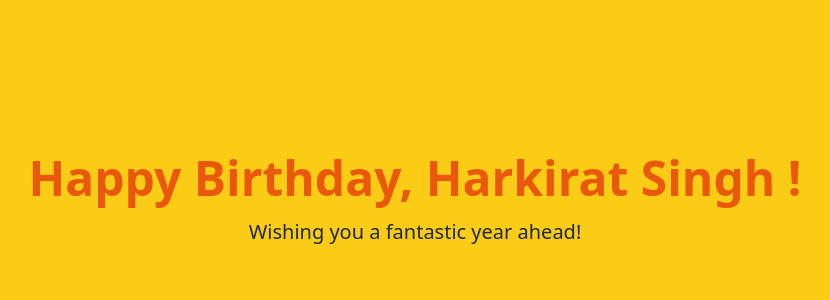
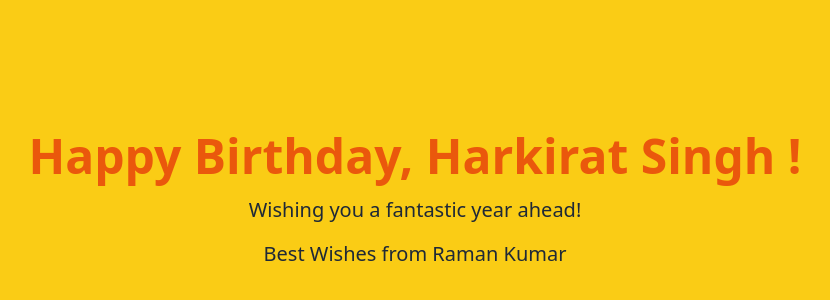
Before and after one commit to priyanshu-kumar041/deploy-nextjs-ec2, a Next.js app: page / in a window 1280 px wide. Shown: the part 200-500 px from the top of the page, without its empty margins (225-1055 px from the left). Built offline with nearby package versions, Linux system fonts and the light colour scheme.

Commit message:
added wishes from...

```diff
--- a/app/page.tsx
+++ b/app/page.tsx
@@ -9,6 +9,7 @@ const BirthdayWishes: React.FC<BirthdayProps> = ({ name }) => {
     <div className="flex flex-col items-center justify-center h-screen bg-yellow-400 text-gray-800 font-sans text-center">
       <h1 className="text-5xl font-extrabold text-orange-600">Happy Birthday, {name} !</h1>
       <p className="text-xl mt-4">Wishing you a fantastic year ahead!</p>
+      <p className="text-xl mt-4">Best Wishes from  Raman Kumar</p>
     </div>
   );
 };
```
